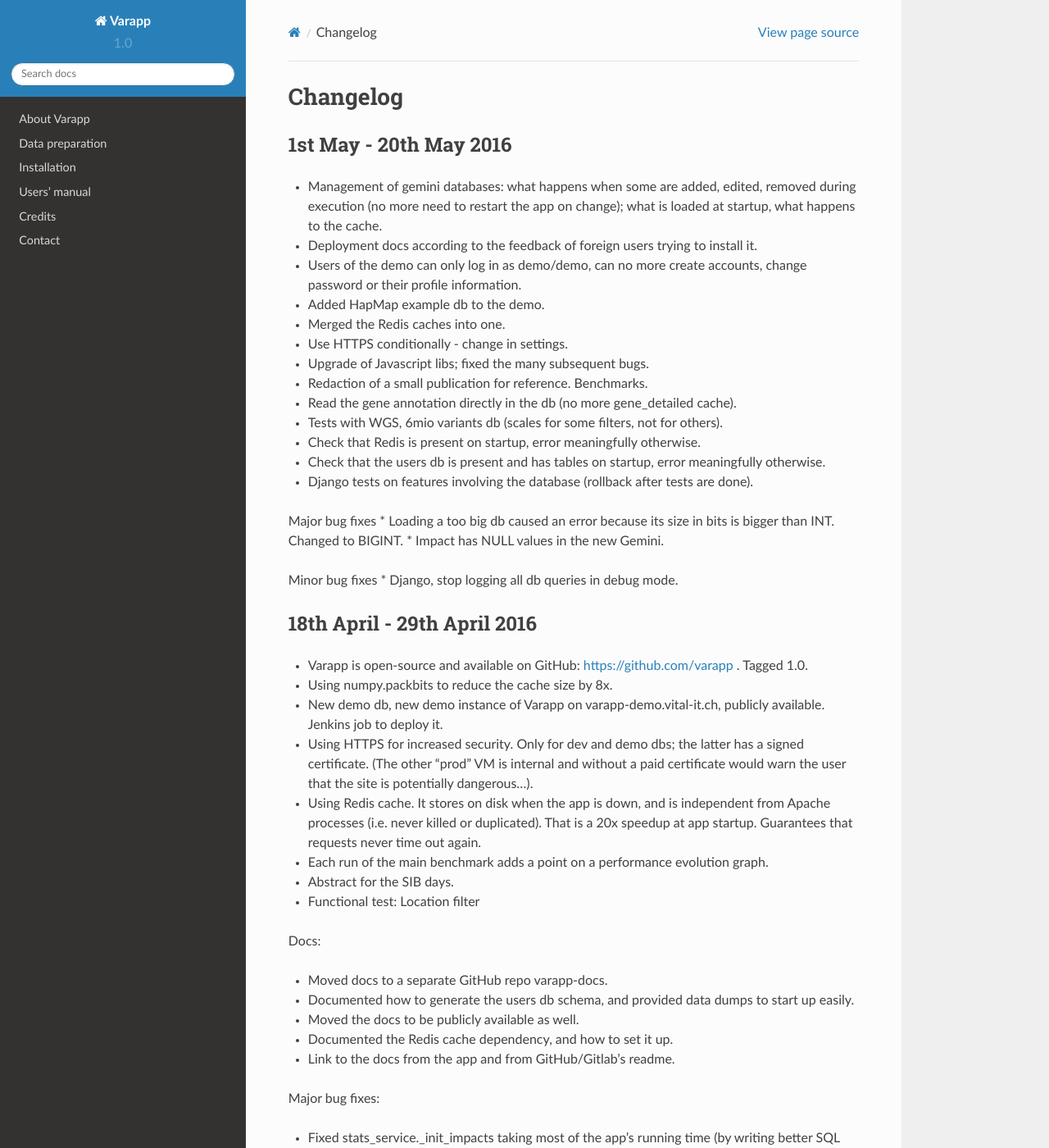
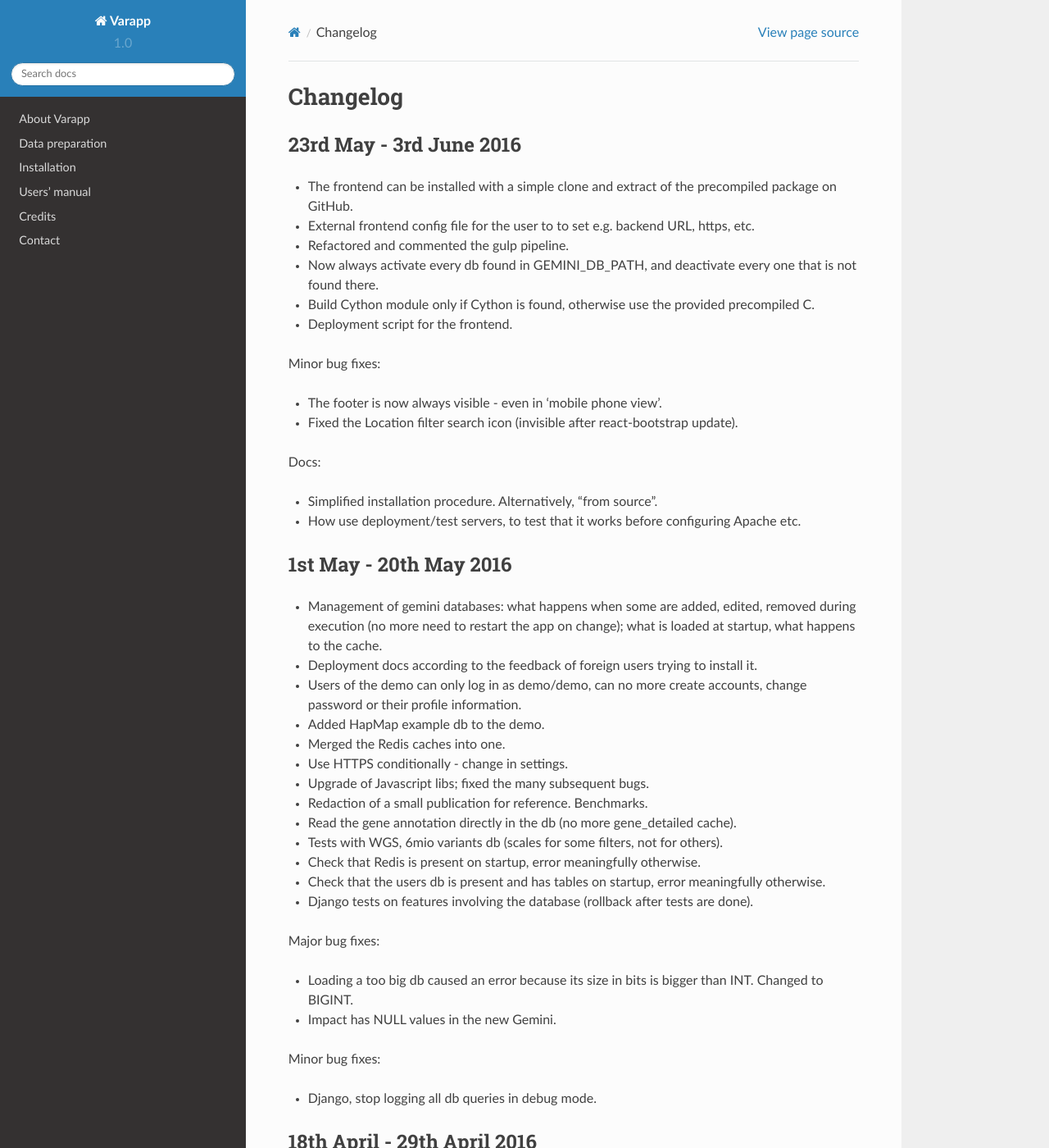
Before and after one commit to varapp/varapp-docs, a Sphinx documentation site: the page built from docs/src/changelog.rst, in a window 1280 px wide and 1400 px high. Shown: the whole window at 82% size. Built offline with Sphinx 7.4.7 and the Read the Docs theme 2.0.0, drawn with Linux system fonts in a browser that asks for light colours.

Commit message:
changelog

```diff
--- a/README.rst
+++ b/README.rst
@@ -10,6 +10,6 @@
     cd docs
     make html
 
-The HTML files are created in ``docs/_build/`` .
+The HTML files are created in ``docs/_build/html/`` .
 
-For more details, see the `Sphinx docs <http://www.sphinx-doc.org>`_ .
+For more details, see the `docs for Sphinx <http://www.sphinx-doc.org>`_ .
--- a/docs/src/changelog.rst
+++ b/docs/src/changelog.rst
@@ -1,6 +1,28 @@
 
 Changelog
 =========
+
+23rd May - 3rd June 2016
+------------------------
+
+* The frontend can be installed with a simple clone and extract of the precompiled package on GitHub.
+* External frontend config file for the user to to set e.g. backend URL, https, etc.
+* Refactored and commented the gulp pipeline.
+* Now always activate every db found in GEMINI_DB_PATH, and deactivate every one that is not found there.
+* Build Cython module only if Cython is found, otherwise use the provided precompiled C.
+* Deployment script for the frontend.
+
+Minor bug fixes:
+
+* The footer is now always visible - even in 'mobile phone view'.
+* Fixed the Location filter search icon (invisible after react-bootstrap update).
+
+Docs:
+
+* Simplified installation procedure. Alternatively, "from source".
+* How use deployment/test servers, to test that it works before configuring Apache etc.
+
+
 
 1st May - 20th May 2016
 -----------------------
@@ -20,11 +42,13 @@
 * Check that the users db is present and has tables on startup, error meaningfully otherwise.
 * Django tests on features involving the database (rollback after tests are done).
 
-Major bug fixes
+Major bug fixes:
+
 * Loading a too big db caused an error because its size in bits is bigger than INT. Changed to BIGINT.
 * Impact has NULL values in the new Gemini.
 
-Minor bug fixes
+Minor bug fixes:
+
 * Django, stop logging all db queries in debug mode.
 
 
```
